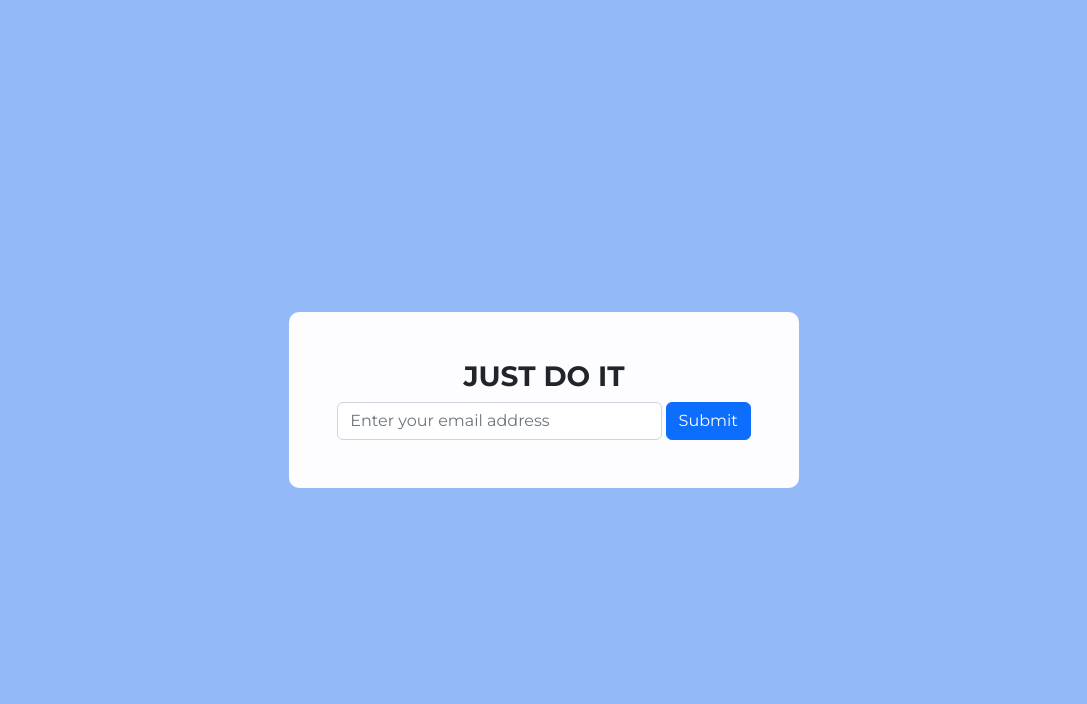
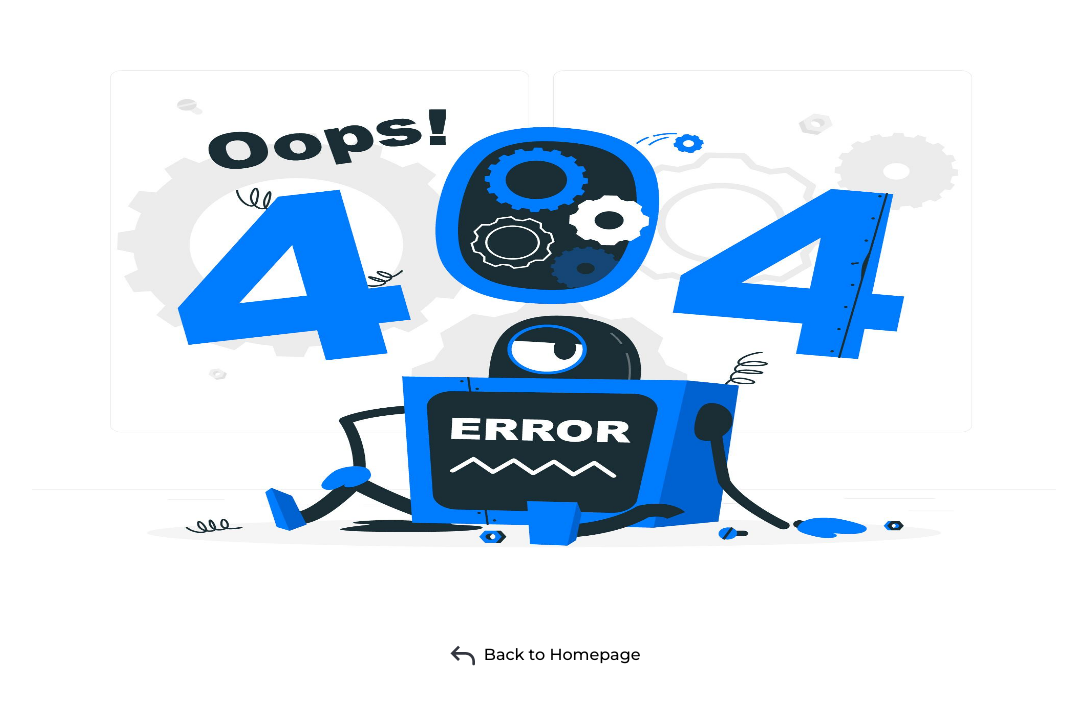
Before and after one commit to jimmark1/ToDo-App, a React (Create React App) app in the folder todo_app/: page /forgot-password in a window 1280 px wide. Shown: the top 704 px of the page, without its empty margins (96-1183 px from the left). Built offline with nearby package versions, Linux system fonts and the light colour scheme.

Commit message:
Deploy to Vercel

```diff
--- a/todo_app/src/App.tsx
+++ b/todo_app/src/App.tsx
@@ -4,7 +4,6 @@ import "./App.css";
 import LoginPage from "./pages/Login/LoginPage";
 import Signup from "./components/Signup/SignupForm";
 import TodoPage from "./pages/TaskPage/TodoPage";
-import ForgotPasswordPage from "./pages/ForgotPassword/ForgotPasswordPage";
 import NotFoundPage from "./pages/404_NotFound/NotFoundPage";
 
 import { BrowserRouter as Router, Routes, Route } from "react-router-dom";
@@ -12,7 +11,6 @@ import { BrowserRouter as Router, Routes, Route } from "react-router-dom";
 import { AuthProvider } from "./contexts/AuthContext";
 import { TodoProvider } from "./contexts/TodoContext";
 import PrivateRoutes from "./contexts/PrivateRoutes";
-import ResetPassword from "./components/ForgotPassword/ResetPassword";
 
 const App: React.FC = () => {
      return (
@@ -31,13 +29,7 @@ const App: React.FC = () => {
                          </Route>
                          <Route path="/signup" element={<Signup />} />
                          <Route path="/login" element={<LoginPage />} />
-                         <Route
-                              path="/forgot-password"
-                              element={<ForgotPasswordPage />}
-                         />
-                         <Route
-                              path="/reset-password/:token"
-                              element={<ResetPassword />}></Route>
+
                          <Route path="*" element={<NotFoundPage />} />
                     </Routes>
                </AuthProvider>
--- a/todo_app/src/components/ForgotPassword/ForgotPassword.module.css
+++ /dev/null
@@ -1,10 +0,0 @@
-.container {
-     background-color: #93baf6;
-     width: 100vw;
-     height: 100vh;
-}
-
-.form {
-     background-color: #fdfcff;
-     border-radius: 10px;
-}
--- a/todo_app/src/components/ForgotPassword/ForgotPassword.tsx
+++ /dev/null
@@ -1,84 +0,0 @@
-import React, { useState } from "react";
-import { useNavigate } from "react-router-dom";
-import axios, { AxiosError } from "axios";
-
-import { toast, ToastContainer } from "react-toastify";
-
-import Form from "react-bootstrap/Form";
-import Button from "react-bootstrap/Button";
-
-import Styles from "./ForgotPassword.module.css";
-
-const ForgotPassword = () => {
-     let navigate = useNavigate();
-     const [email, setEmail] = useState<string>("");
-
-     const handleSubmit = async (e: React.FormEvent<HTMLFormElement>) => {
-          e.preventDefault();
-
-          try {
-               const response = await axios.post(
-                    "https://todo-api-production-065e.up.railway.app/auth/forgot-password/",
-                    { email },
-               ); // Send email to the API
-
-               if (response.status === 200) {
-                    toast.success(response.data.success, {
-                         position: "top-right",
-                         autoClose: 2000,
-                         draggable: false,
-                         theme: "colored",
-                         closeButton: false,
-                    }); // If password reset is successful, navigate to login page
-
-                    setTimeout(() => {
-                         navigate("/login");
-                    }, 2000);
-               }
-          } catch (error) {
-               toast.error((error as AxiosError<any>).response?.data.error, {
-                    position: "top-right",
-                    autoClose: 2000,
-                    draggable: false,
-                    theme: "colored",
-                    closeButton: false,
-               }); // If password reset is unsuccessful, show error message
-          }
-     };
-
-     return (
-          <div
-               className={`${Styles.container}  d-flex justify-content-center align-items-center`}>
-               <div className="col-lg-5 container-fluid">
-                    <ToastContainer
-                         hideProgressBar={true}
-                         toastStyle={{
-                              fontSize: "15px",
-                              fontWeight: "500",
-                              letterSpacing: "1.5px",
-                         }}
-                    />
-                    <Form
-                         className={`${Styles.form} text-center p-5`}
-                         onSubmit={handleSubmit}>
-                         <div className="app-label text-uppercase">
-                              <h3 className="fw-bolder">Just Do It</h3>
-                         </div>
-                         <div className="d-flex gap-1">
-                              <Form.Control
-                                   type="email"
-                                   placeholder="Enter your email address"
-                                   required={true}
-                                   onChange={(e) => setEmail(e.target.value)}
-                              />
-                              <Button variant="primary" type="submit">
-                                   Submit
-                              </Button>
-                         </div>
-                    </Form>
-               </div>
-          </div>
-     );
-};
-
-export default ForgotPassword;
--- a/todo_app/src/components/ForgotPassword/ResetPassword.tsx
+++ /dev/null
@@ -1,110 +0,0 @@
-import React, { useState } from "react";
-import axios, { AxiosError } from "axios";
-
-import { useNavigate, useParams } from "react-router-dom";
-
-import { toast, ToastContainer } from "react-toastify";
-
-import Form from "react-bootstrap/Form";
-import Button from "react-bootstrap/Button";
-
-import Styles from "./ForgotPassword.module.css";
-
-const ResetPassword: React.FC = () => {
-     const [password, setPassword] = useState(""); // New password
-     const [confirmPassword, setConfirmPassword] = useState(""); // Confirm new password
-     const navigate = useNavigate(); // Navigate to login page
-     const { token } = useParams<Record<string, string | undefined>>(); // Token from the URL
-
-     const handleResetPassword = async (
-          e: React.FormEvent<HTMLFormElement>,
-     ) => {
-          e.preventDefault();
-          if (password !== confirmPassword) {
-               toast.error("Passwords do not match", {
-                    position: "top-right",
-                    autoClose: 2000,
-                    draggable: false,
-                    theme: "colored",
-                    closeButton: false,
-               });
-               return;
-          } // Check if passwords match
-
-          try {
-               const response = await axios.post(
-                    `https://todo-api-production-065e.up.railway.app/auth/reset-password/${token}/`,
-                    {
-                         password,
-                    },
-               );
-
-               if (response.status === 200) {
-                    toast.success(response.data.success, {
-                         position: "top-right",
-                         autoClose: 2000,
-                         draggable: false,
-                         theme: "colored",
-                         closeButton: false,
-                    });
-                    setTimeout(() => {
-                         navigate("/login");
-                    }, 2000);
-               } // If password reset is successful, navigate to login page
-          } catch (error) {
-               toast.error((error as AxiosError<any>).response?.data.error, {
-                    position: "top-right",
-                    autoClose: 2000,
-                    draggable: false,
-                    theme: "colored",
-                    closeButton: false,
-               }); // If password reset is unsuccessful, display error message
-          }
-     }; //
-
-     return (
-          <div
-               className={`${Styles.container}  d-flex justify-content-center align-items-center`}>
-               <div className="col-lg-5 container-fluid">
-                    <ToastContainer
-                         hideProgressBar={true}
-                         toastStyle={{
-                              fontSize: "15px",
-                              fontWeight: "500",
-                              letterSpacing: "1.5px",
-                         }}
-                    />
-                    <Form
-                         className={`${Styles.form} text-center p-5`}
-                         onSubmit={handleResetPassword}>
-                         <div className="app-label text-uppercase">
-                              <h3 className="fw-bolder">Just Do It</h3>
-                         </div>
-                         <div className="d-flex gap-1">
-                              <Form.Control
-                                   type="password"
-                                   id="password"
-                                   value={password}
-                                   placeholder="New Password"
-                                   onChange={(e) => setPassword(e.target.value)}
-                              />
-                              <Form.Control
-                                   type="password"
-                                   id="confirm-password"
-                                   value={confirmPassword}
-                                   placeholder="Confirm Password"
-                                   onChange={(e) =>
-                                        setConfirmPassword(e.target.value)
-                                   }
-                              />
-                              <Button variant="primary" type="submit">
-                                   Submit
-                              </Button>
-                         </div>
-                    </Form>
-               </div>
-          </div>
-     );
-};
-
-export default ResetPassword;
--- a/todo_app/src/components/Login/LoginForm.tsx
+++ b/todo_app/src/components/Login/LoginForm.tsx
@@ -40,23 +40,15 @@ const LoginForm = () => {
                                         name="username"
                                         type="text"
                                         placeholder="Username"
+                                        required={true}
                                    />
                                    <input
                                         className={`${LoginStyles.input}`}
                                         name="password"
                                         type="password"
                                         placeholder="Password"
+                                        required={true}
                                    />
-                              </div>
-                              <div
-                                   className={`${LoginStyles.dataLink} ${LoginStyles.forgotPaswordLink} text-end`}>
-                                   <Link
-                                        to={"/forgot-password"}
-                                        className={`${LoginStyles.signupLink}`}>
-                                        <p className="fw-normal">
-                                             Fogot Password?
-                                        </p>
-                                   </Link>
                               </div>
                               <div className="d-grid gap-2 col-6 mx-auto p-2">
                                    <input
--- a/todo_app/src/components/Signup/SignupForm.tsx
+++ b/todo_app/src/components/Signup/SignupForm.tsx
@@ -98,6 +98,7 @@ const SignupForm = () => {
                                         placeholder="Name"
                                         value={formData.name}
                                         onChange={handleChange}
+                                        required={true}
                                    />
                               </div>
                               <div className="p-1">
@@ -108,6 +109,7 @@ const SignupForm = () => {
                                         placeholder="Email Address"
                                         value={formData.email}
                                         onChange={handleChange}
+                                        required={true}
                                    />
                               </div>
                               <div className="p-1">
@@ -118,6 +120,7 @@ const SignupForm = () => {
                                         placeholder="Username"
                                         value={formData.username}
                                         onChange={handleChange}
+                                        required={true}
                                    />
                               </div>
                               <div className="p-1 d-flex row">
@@ -139,6 +142,7 @@ const SignupForm = () => {
                                              placeholder="Confirm Password"
                                              value={formData.re_password}
                                              onChange={handleChange}
+                                             required={true}
                                         />
                                    </div>
                               </div>
--- a/todo_app/src/pages/ForgotPassword/ForgotPasswordPage.tsx
+++ /dev/null
@@ -1,13 +0,0 @@
-import React from "react";
-
-import ForgotPassword from "../../components/ForgotPassword/ForgotPassword";
-
-const ForgotPasswordPage = () => {
-     return (
-          <div>
-               <ForgotPassword />
-          </div>
-     );
-};
-
-export default ForgotPasswordPage;
```
Also changed, not shown: 10 other files (tests, documents, lock files or other folders).
